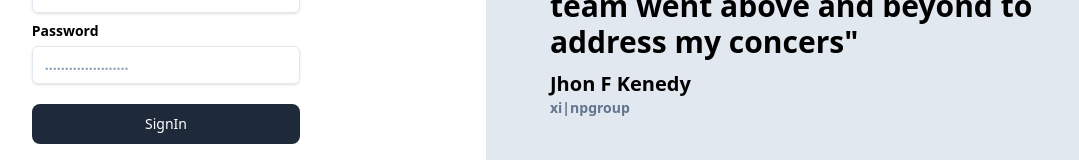
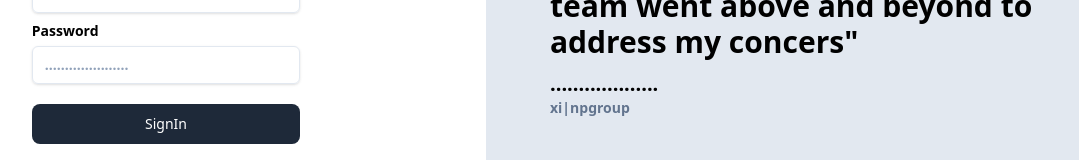
Before and after one commit to Ayushkm26/medium-blog, a React (Vite) app: page /signin in a window 1280 px wide. Shown: the part 383-543 px from the top of the page, without its empty margins (154-1233 px from the left). Built offline with nearby package versions, Linux system fonts and the light colour scheme.

Commit message:
Update Quote.tsx

```diff
--- a/src/components/Quote.tsx
+++ b/src/components/Quote.tsx
@@ -6,7 +6,7 @@ export const Quote=()=>{
       "The customer support I received was exceptional . The support team went above and beyond to address my concers"
     </div>
     <div className="max-w-md text-xl font-semibold mt-2.5">
-         Jhon F Kenedy
+         ...................
     </div>
     <div className="max-w-md text-sm font-semibold text-slate-500">
          xi|npgroup
```
